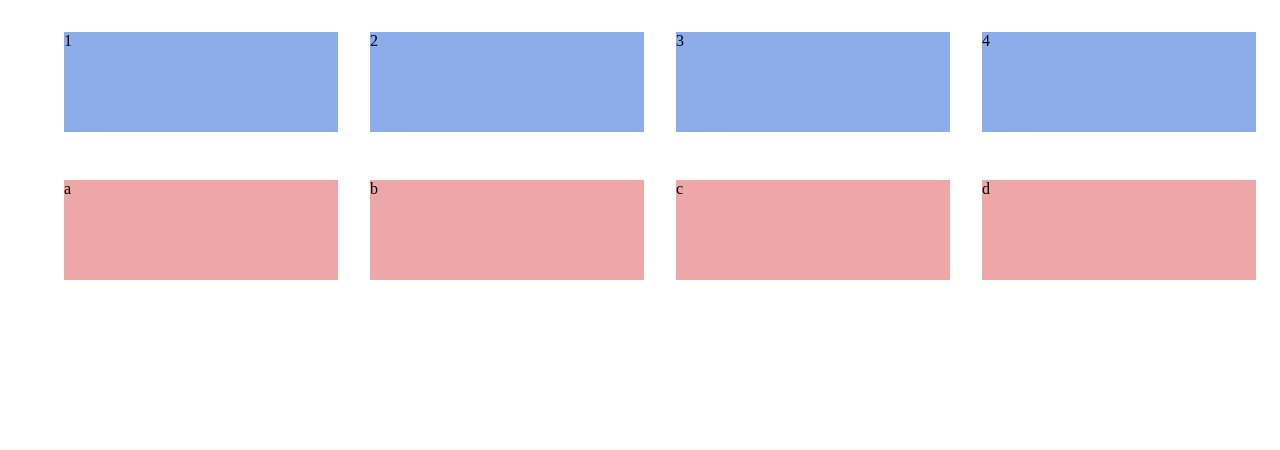
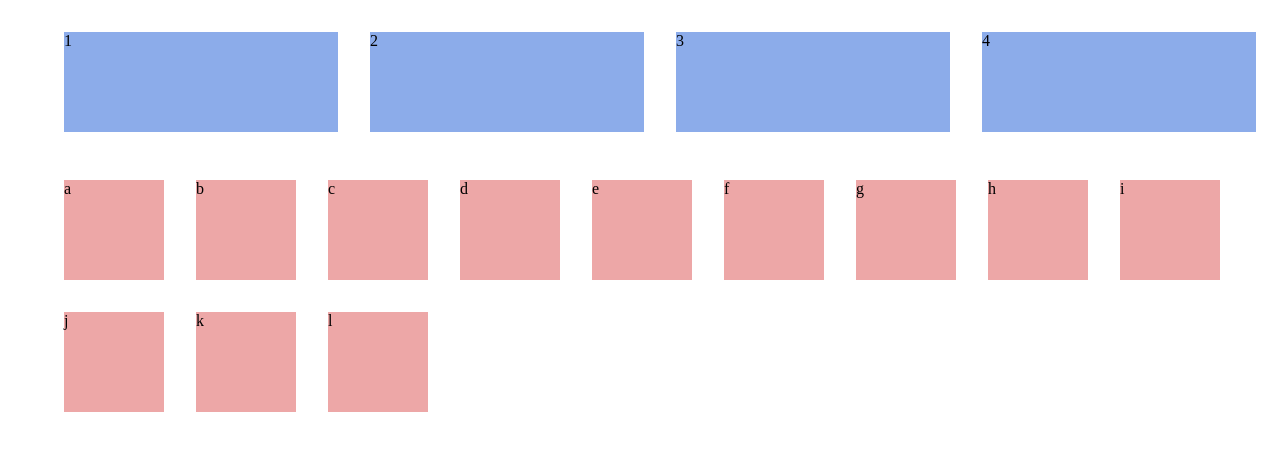
Before and after one commit to NateOs/all-out-flexbox, a plain HTML site: page index.html in a window 1280 px wide. Drawn offline with Linux system fonts and the light colour scheme.

Commit message:
Flex Wrap

```diff
--- a/css/styles.css
+++ b/css/styles.css
@@ -14,10 +14,12 @@
 .parent-item-red {
     display: flex;
     flex-direction: row;
+    flex-wrap: wrap-reverse;
+    flex-wrap: wrap;
 }
 
 .child-item-red{
-    width: 25%;
+    width: 100px;
     height: 100px;
     background-color: rgba(231, 136, 136, 0.733);
     margin: 1em;
--- a/index.html
+++ b/index.html
@@ -23,6 +23,14 @@
         <li class="child-item-red">b</li>
         <li class="child-item-red">c</li>
         <li class="child-item-red">d</li>
+        <li class="child-item-red">e</li>
+        <li class="child-item-red">f</li>
+        <li class="child-item-red">g</li>
+        <li class="child-item-red">h</li>
+        <li class="child-item-red">i</li>
+        <li class="child-item-red">j</li>
+        <li class="child-item-red">k</li>
+        <li class="child-item-red">l</li>
     </ul>
 
         <script src="" async defer></script>
```
